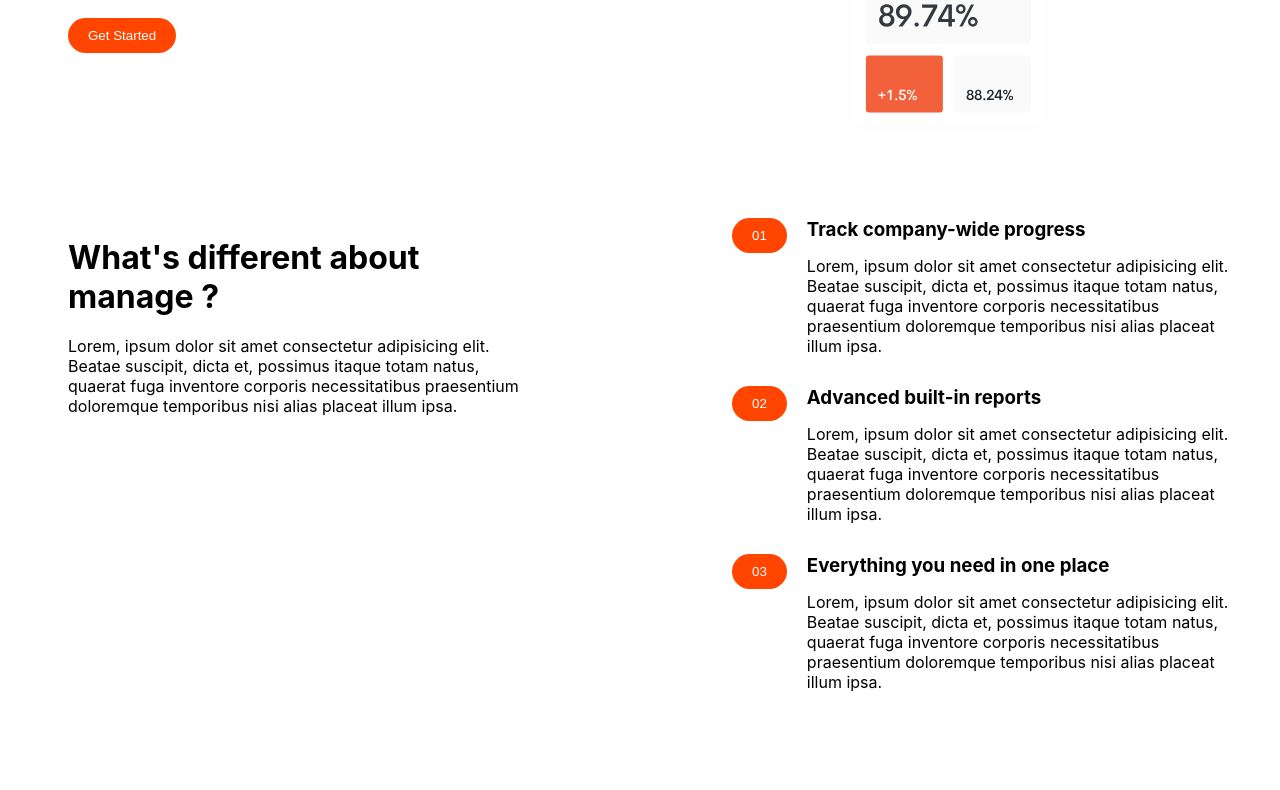
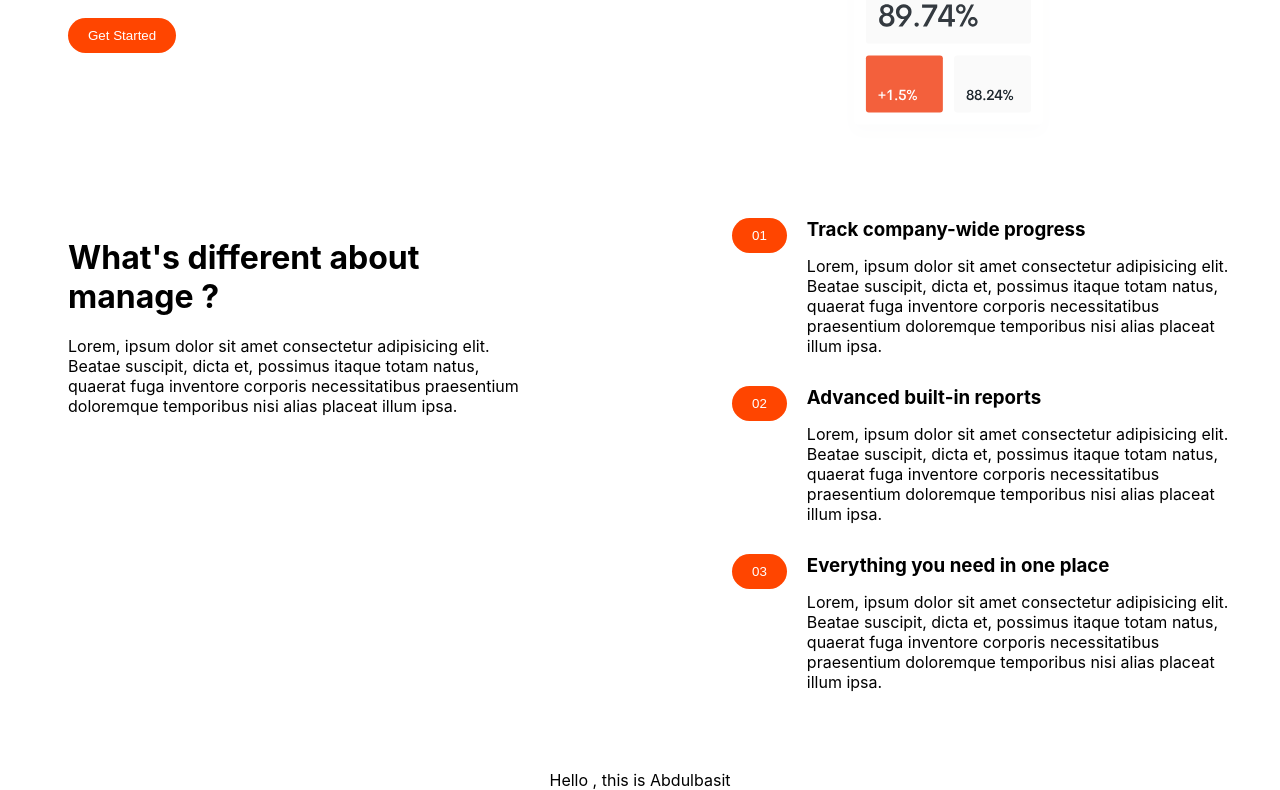
Before and after one commit to Ibn-abdillah/Landing-page, a React (Create React App) app: page / in a window 1280 px wide. Shown: the part 376-1166 px from the top of the page. Built offline with nearby package versions, Linux system fonts and the light colour scheme.

Commit message:
Update App.js
Updated the app js

```diff
--- a/src/App.js
+++ b/src/App.js
@@ -9,6 +9,7 @@ function App() {
      <Navbar />
      <FirstContent />
      <SecondContent />
+<div> Hello , this is Abdulbasit </div>
     </div>
   );
 }
```
